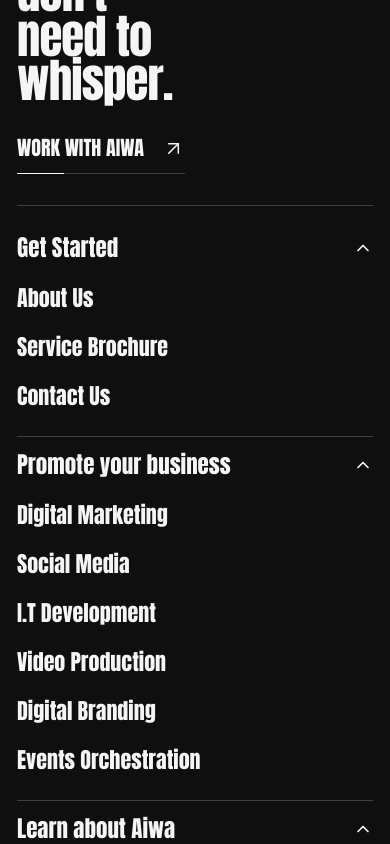
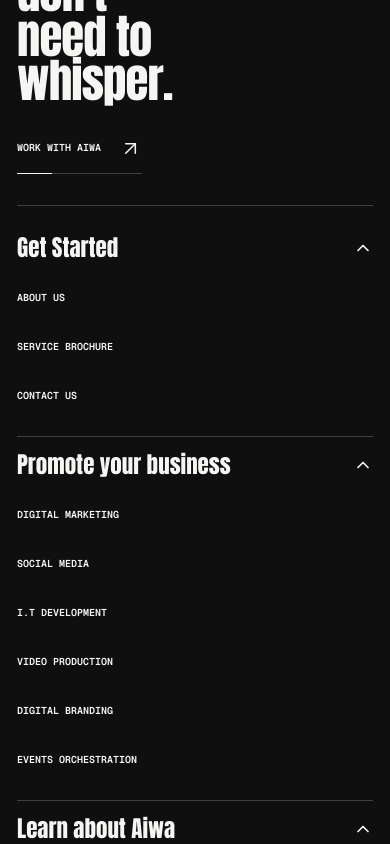
Before and after one commit to baba-dev/AMG-Web-V3, a Next.js app: page / in a window 390 px wide. Shown: the part 5440-6284 px from the top of the page. Built offline with nearby package versions, Linux system fonts and the light colour scheme; no server answers; a web font is replaced by a local one.

Commit message:
Unify footer link typography with Privacy Notes

```diff
--- a/src/components/aiwa-footer.css
+++ b/src/components/aiwa-footer.css
@@ -3,6 +3,7 @@
   --footer-ink:#f5f5f3;
   --footer-muted:#aaa9a2;
   --footer-border:rgba(255,255,255,.23);
+  --footer-link-font:600 clamp(10px,.77vw,13px)/1.35 var(--font-geist-mono),monospace;
   width:100%; background:var(--footer-bg); color:var(--footer-ink);
   padding:clamp(40px,5vw,70px) var(--aiwa-gutter,clamp(20px,3.65vw,72px)) 26px;
   overflow:clip; isolation:isolate;
@@ -44,7 +45,7 @@
 .aiwa-footer__links a {
   display:inline-flex; align-items:center; gap:8px; min-height:30px;
   color:var(--footer-ink); text-decoration:none;
-  font:400 clamp(18px,1.65vw,28px)/1.15 var(--font-aiwa-poster),Impact,sans-serif;
+  font:var(--footer-link-font); text-transform:uppercase;
   transition:transform .28s ease; overflow-wrap:anywhere;
 }
 .aiwa-footer__links a svg {flex:none; opacity:0; transform:translate(-4px,4px); transition:opacity .25s,transform .25s;}
@@ -67,7 +68,7 @@
 .aiwa-footer__social-icons a:hover,.aiwa-footer__social-icons a:focus-visible {transform:translateY(-3px);background:var(--footer-ink);color:var(--footer-bg);}
 .aiwa-footer__start svg,.aiwa-footer__bottom button svg {transition:transform .35s ease;}
 .aiwa-footer__start:hover svg,.aiwa-footer__start:focus-visible svg {transform:translate(4px,-4px);}
-.aiwa-footer__bottom {display:flex;align-items:center;justify-content:space-between;gap:24px;padding-top:23px;border-top:1px solid var(--footer-border);font:600 clamp(10px,.77vw,13px)/1.35 var(--font-geist-mono),monospace;}
+.aiwa-footer__bottom {display:flex;align-items:center;justify-content:space-between;gap:24px;padding-top:23px;border-top:1px solid var(--footer-border);font:var(--footer-link-font);}
 .aiwa-footer__bottom>div {display:flex;gap:25px;}
 .aiwa-footer__bottom a {color:var(--footer-ink);text-decoration:none;}
 .aiwa-footer__bottom a:hover {text-decoration:underline;}
@@ -90,7 +91,7 @@
   .aiwa-footer__accordion[aria-expanded="true"] svg {transform:rotate(180deg);}
   .aiwa-footer__links[data-expanded="false"] {display:none;}
   .aiwa-footer__links {padding:0 0 18px;}
-  .aiwa-footer__links a {min-height:44px;font-size:22px;}
+  .aiwa-footer__links a {min-height:44px;}
   .aiwa-footer__contact {padding-top:28px;}
   .aiwa-footer__bottom {display:grid;grid-template-columns:1fr auto;row-gap:20px;}
   .aiwa-footer__bottom>span {grid-column:1/-1;}
@@ -234,7 +235,7 @@
 }
 .aiwa-footer__links {gap:5px;}
 .aiwa-footer__links a {
-  position:relative; min-height:34px; font-size:clamp(20px,1.55vw,27px);
+  position:relative; min-height:34px;
   transition:transform var(--footer-fast) var(--footer-ease),color var(--footer-fast);
 }
 .aiwa-footer__links a:is(:hover,:focus-visible) {text-decoration:none;color:var(--footer-accent);}
@@ -313,7 +314,7 @@
   .aiwa-footer__intro p {font-size:clamp(38px,10.5vw,70px);}
   .aiwa-footer__legacy-grid {gap:0;padding-block:14px 28px;}
   .aiwa-footer__group:nth-child(n),.aiwa-footer__contact {--column-delay:0ms;}
-  .aiwa-footer__links a {min-height:44px;font-size:22px;}
+  .aiwa-footer__links a {min-height:44px;}
   .aiwa-footer__echo {--echo-x:3px;--echo-y:3px;font-size:clamp(17px,6.3vw,48px);min-height:125px;margin:20px 0 10px;}
   .aiwa-footer__bottom {grid-template-columns:minmax(0,1fr) auto;gap:16px;}
   .aiwa-footer__bottom button {gap:5px;white-space:nowrap;}
@@ -321,3 +322,15 @@
 @media(prefers-reduced-motion:reduce) {
   .aiwa-footer *, .aiwa-footer *::before,.aiwa-footer *::after {animation:none!important;transition:none!important;}
 }
+
+/* All textual footer actions share the legal-link typography. Keep the
+   signature, Arabic artwork, section headings and contact address distinct. */
+.aiwa-footer .aiwa-footer__links a,
+.aiwa-footer .aiwa-footer__start,
+.aiwa-footer .aiwa-footer__contact > a,
+.aiwa-footer .aiwa-footer__bottom a,
+.aiwa-footer .aiwa-footer__bottom button {
+  font:var(--footer-link-font);
+  letter-spacing:normal;
+  text-transform:uppercase;
+}
```
